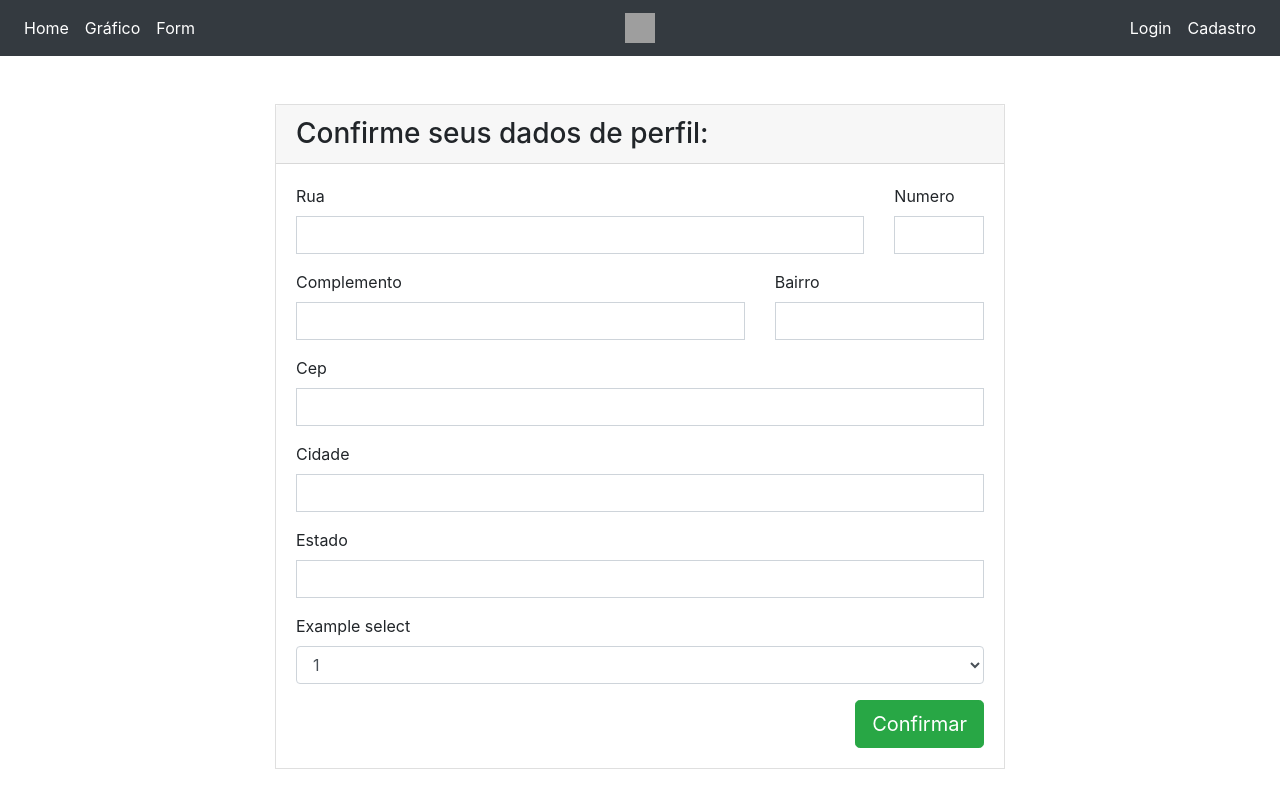
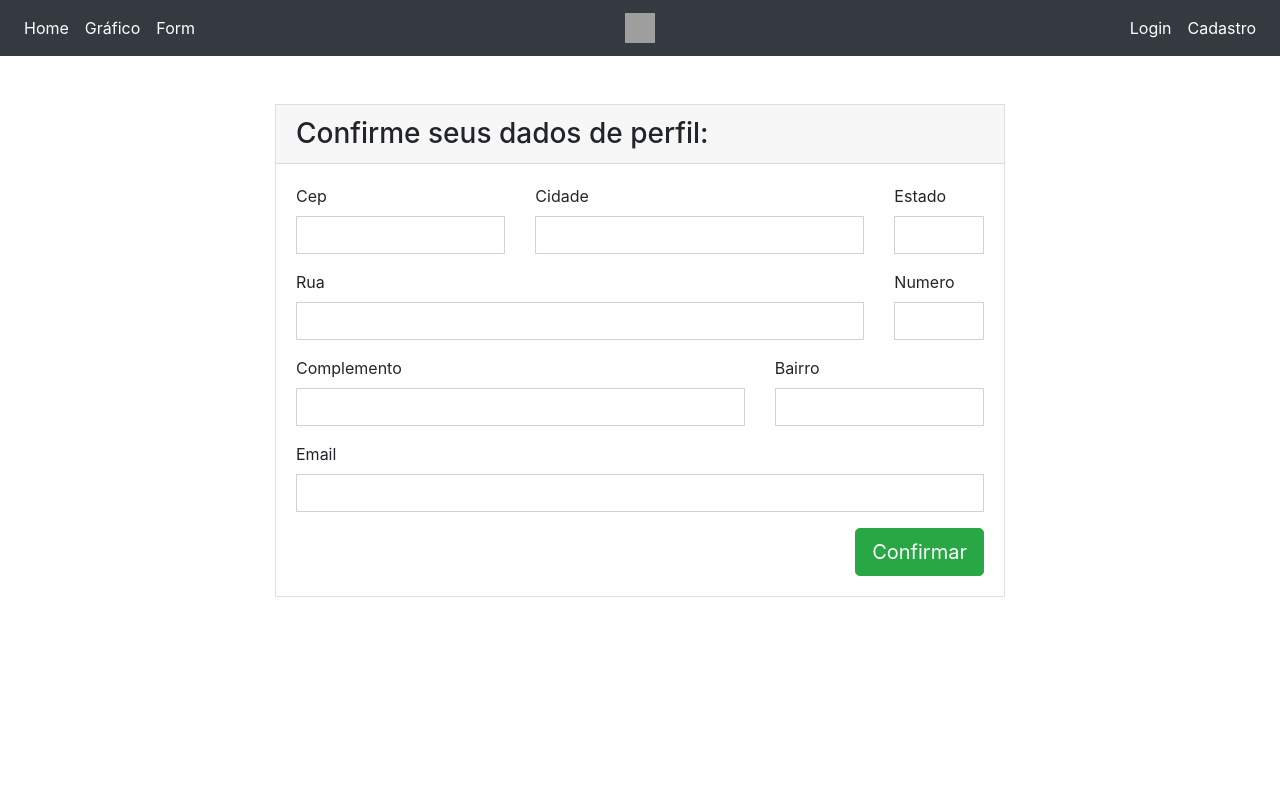
Before and after one commit to is44ccardoso/Projeto-Engenharia-de-Software---Sistema-de-Egresso, an Angular app in the folder Sistema/: page /survey in a window 1280 px wide. Shown: the top 808 px of the page. Built offline with nearby package versions, Linux system fonts and the light colour scheme; grey boxes are pictures that could not be loaded.

Commit message:
Semi-ready

```diff
--- a/Sistema/src/app/grafico/grafico.component.html
+++ b/Sistema/src/app/grafico/grafico.component.html
@@ -1,3 +1,13 @@
+<div class="container py-5">
+  <div class="row">
+    <div class="col-lg-12">
+      <div class="row">
+        <div class="col-lg-12 mx-auto">
+          <div class="card rounded-0">
+            <div class="card-header">
+              <h3>Gráficos dos cursos</h3>
+            </div>
+            <div class="card-body">
               <div class="row">
                 <div class="col-2">
                   <form>
@@ -21,13 +31,13 @@
                 </div>
               </div>
               <div class="row">
-  <div class="col">
+                <div class="col-6">
                   <form>
                     <div class="form-group">
                       <label for="Graficos">Faixa salarial</label>
                     </div>
                   </form>
-    <div class="d-flex justify-content-center" *ngIf="value == 1">
+                  <div class="d-flex justify-content-center" *ngIf="value == 1" style="height: 250px;">
                     <!-- <ngx-charts-bar-vertical-2d
                                 [view]="view"
                                 [scheme]="colorScheme"
@@ -45,7 +55,6 @@
                               </ngx-charts-bar-vertical-2d> -->
                     <ngx-charts-bar-vertical
 
-        [view]="view"
                       [scheme]="colorScheme"
                       [results]="multi"
                       [gradient]="gradient"
@@ -61,12 +70,11 @@
                     </ngx-charts-bar-vertical>
                   </div>
                 </div>
-  <div class="col">
+                <div class="col-6">
                   <label for="Graficos">Egresso empregados na área</label>
-    <div class="d-flex justify-content-center" *ngIf="value == 1">
+                  <div class="d-flex justify-content-center" *ngIf="value == 1" style="height: 250px;">
                     <ngx-charts-advanced-pie-chart
 
-        [view]="view"
                       [scheme]="colorScheme"
                       [results]="single"
                       [gradient]="gradient"
@@ -76,3 +84,10 @@
                   </div>
                 </div>
               </div>
+            </div>
+          </div>
+        </div>
+      </div>
+    </div>
+  </div>
+</div>
--- a/Sistema/src/app/home/home.component.html
+++ b/Sistema/src/app/home/home.component.html
@@ -46,7 +46,7 @@
     </a>
   </div>
 
-  <div class="row">
+  <div class="row py-1">
     <div class="col-md-8 mb-5">
       <h2>O que fazemos</h2>
       <hr>
--- a/Sistema/src/app/survey/survey.component.html
+++ b/Sistema/src/app/survey/survey.component.html
@@ -9,6 +9,44 @@
             </div>
             <div class="card-body">
               <form>
+                <div class="row">
+                  <div class="col-4">
+                      <div class="form-group">
+                          <label for="">Cep</label>
+                          <input
+                            type="text"
+                            class="form-control rounded-0"
+                            name="Cep"
+                            id="Cep"
+                            required=""
+                          />
+                        </div>
+                  </div>
+                  <div class="col-6">
+                      <div class="form-group">
+                          <label for="">Cidade</label>
+                          <input
+                            type="text"
+                            class="form-control rounded-0"
+                            name="Cidade"
+                            id="Cidade"
+                            required=""
+                          />
+                        </div>
+                  </div>
+                  <div class="col-2">
+                      <div class="form-group">
+                          <label for="">Estado</label>
+                          <input
+                            type="text"
+                            class="form-control rounded-0"
+                            name="Estado"
+                            id="Estado"
+                            required=""
+                          />
+                        </div>
+                  </div>
+                </div>
                 <div class="row">
                   <div class="col-10">
                     <div class="form-group">
@@ -62,46 +100,15 @@
                   </div>
                 </div>
 
-
                 <div class="form-group">
-                  <label for="">Cep</label>
+                  <label for="">Email</label>
                       <input
                         type="text"
                         class="form-control rounded-0"
-                    name="Cep"
-                    id="Cep"
+                        name="Email"
+                        id="Email"
                         required=""
                       />
-                </div>
-                <div class="form-group">
-                  <label for="">Cidade</label>
-                  <input
-                    type="text"
-                    class="form-control rounded-0"
-                    name="Cidade"
-                    id="Cidade"
-                    required=""
-                  />
-                </div>
-                <div class="form-group">
-                  <label for="">Estado</label>
-                  <input
-                    type="text"
-                    class="form-control rounded-0"
-                    name="Estado"
-                    id="Estado"
-                    required=""
-                  />
-                </div>
-                <div class="form-group">
-                  <label for="exampleFormControlSelect1">Example select</label>
-                  <select class="form-control" id="exampleFormControlSelect1">
-                    <option>1</option>
-                    <option>2</option>
-                    <option>3</option>
-                    <option>4</option>
-                    <option>5</option>
-                  </select>
                 </div>
                 <button
                   type="submit"
```
Also changed, not shown: 1 other file (tests, documents, lock files or other folders). Lines whose indentation alone changed are shown as unchanged.
